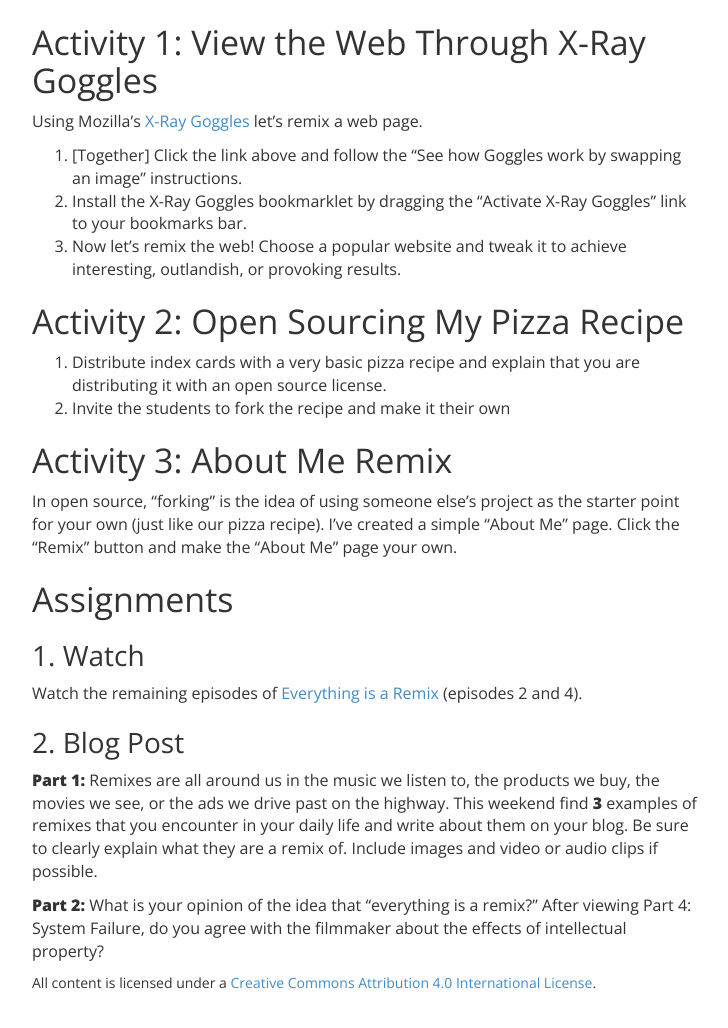
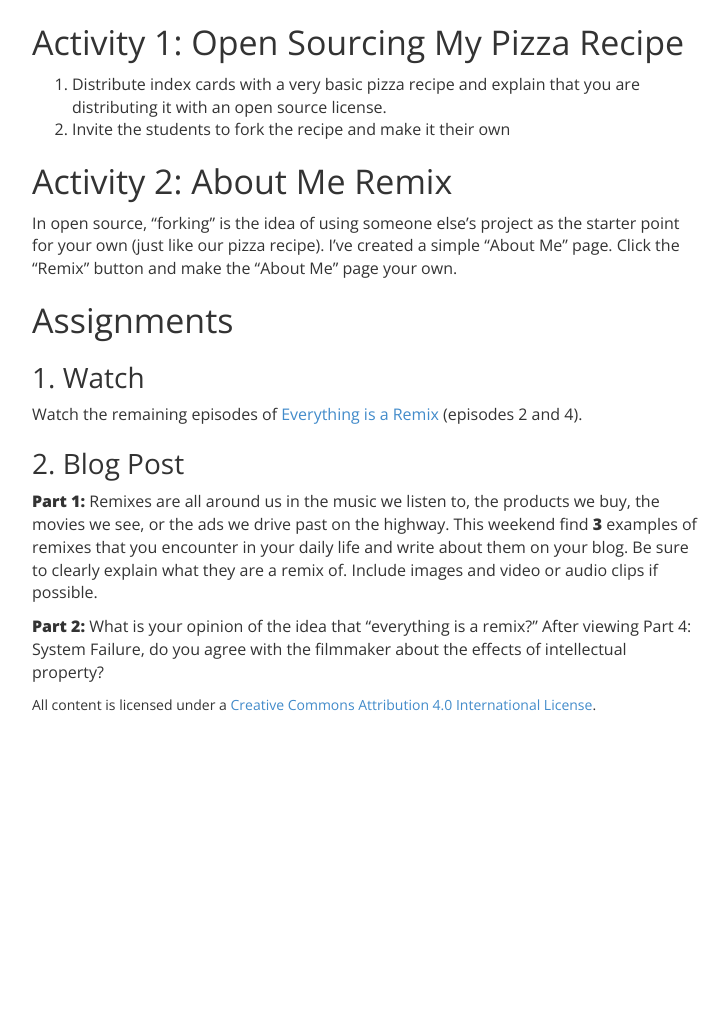
Before and after one commit to DMD1070/DMD1070.github.io, a Jekyll site: the page built from _posts/2014-01-23-open-the-web.md, in a window 1280 px wide, cut to the strip 687-1720 px from the top of the page. Shown: the top 1028 px of the strip, without its empty margins (273-1001 px from the left). Built offline with Jekyll 4.4.1, drawn with Linux system fonts in a browser that asks for light colours; Markdown is read by kramdown in place of the engine named in the settings; after the commit the page ends 1442 px from its top, so only the background shows below that.

Commit message:
move x-ray goggles activity to lesson 1

```diff
--- a/_posts/2014-01-23-open-the-web.md
+++ b/_posts/2014-01-23-open-the-web.md
@@ -14,20 +14,12 @@ The web was built on the ideals of openness, sharing, and collaboration. How can
 
 <iframe src="//slid.es/ascott1/dmd1070-02/embed" width="576" height="420" scrolling="no" frameborder="0" webkitallowfullscreen mozallowfullscreen allowfullscreen></iframe>
 
-## Activity 1: View the Web Through X-Ray Goggles
-
-Using Mozilla's [X-Ray Goggles](https://goggles.webmaker.org/) let's remix a web page.
-
-1. [Together] Click the link above and follow the "See how Goggles work by swapping an image" instructions.
-2. Install the X-Ray Goggles bookmarklet by dragging the "Activate X-Ray Goggles" link to your bookmarks bar.
-3. Now let's remix the web! Choose a popular website and tweak it to achieve interesting, outlandish, or provoking results.
-
-## Activity 2: Open Sourcing My Pizza Recipe
+## Activity 1: Open Sourcing My Pizza Recipe
 
 1. Distribute index cards with a very basic pizza recipe and explain that you are distributing it with an open source license.
 2. Invite the students to fork the recipe and make it their own
 
-## Activity 3: About Me Remix
+## Activity 2: About Me Remix
 
 In open source, "forking" is the idea of using someone else's project as the starter point for your own (just like our pizza recipe). I've created a simple "About Me" page. Click the "Remix" button and make the "About Me" page your own.
 
```
Also changed, not shown: _posts/2014-01-21-hello-world.md (+8 -0 lines).
